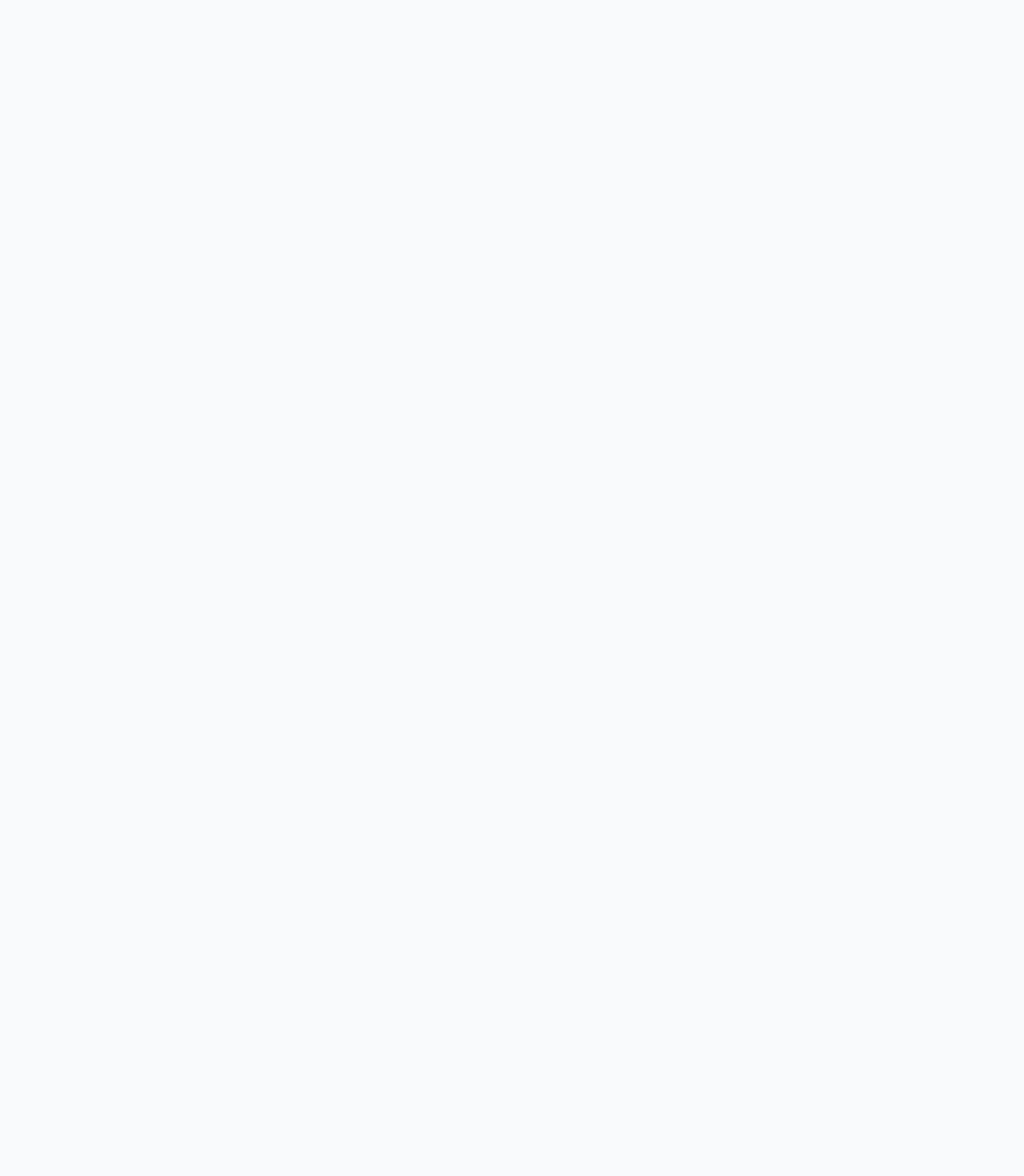
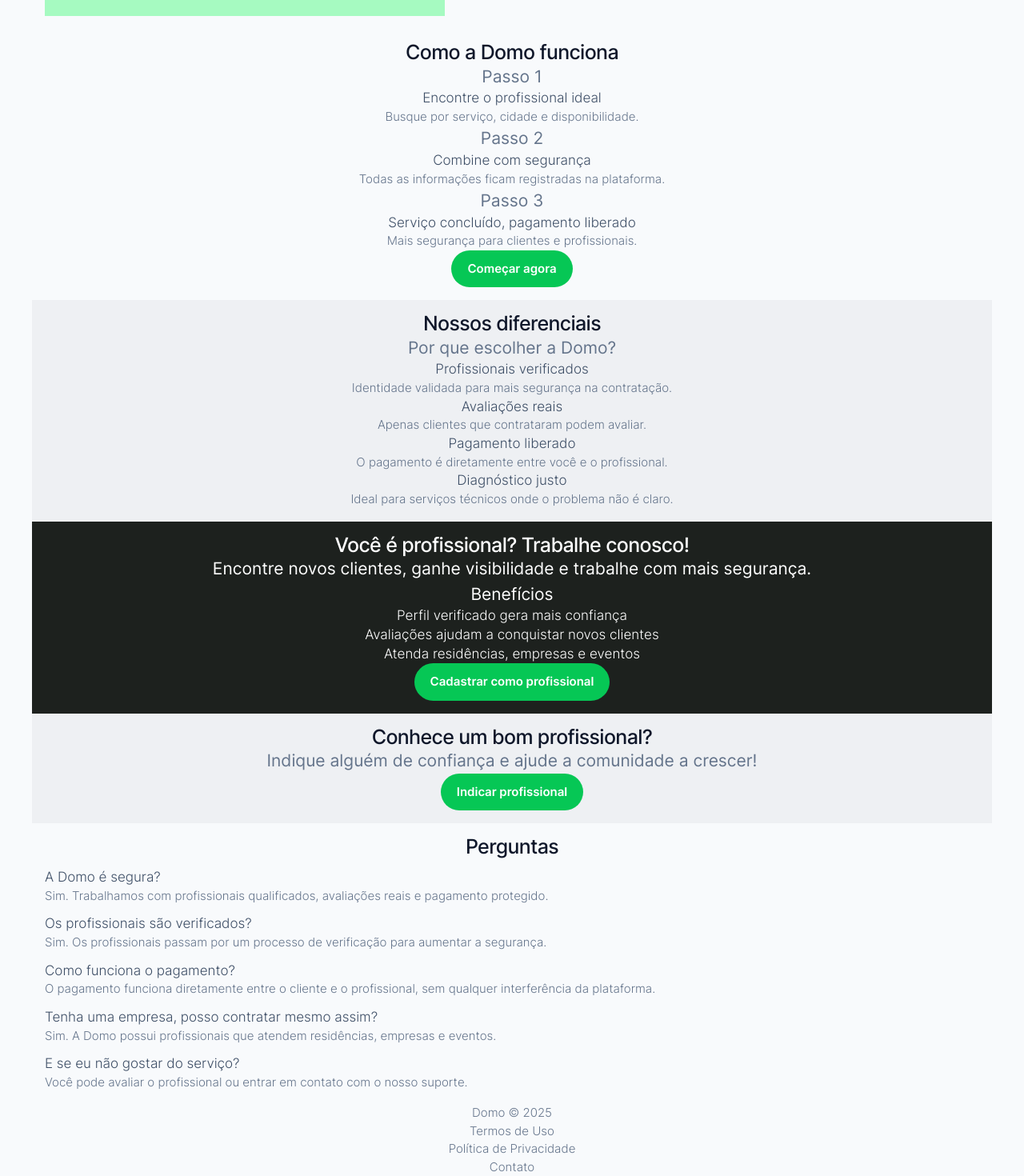
Before and after one commit to arthursingularity/domo, a Next.js app: page / in a window 1280 px wide. Shown: the part 667-2137 px from the top of the page at 80% size. Before the commit the page ends 800 px from the top, so only its background shows below. Built offline with nearby package versions, Linux system fonts and the light colour scheme.

Commit message:
code updated!

```diff
--- a/src/app/globals.css
+++ b/src/app/globals.css
@@ -86,6 +86,7 @@ body {
         Uso: botões primários, header, navbar, CTAs principais,
         ícones ativos e elementos de destaque */
      --color-primary: #06C755;
+     --color-blackBg: #1D211E;
 
     /* Verde muito suave
         Uso: background de cards, seções internas,
@@ -104,6 +105,7 @@ body {
         separadores visuais e outlines neutros */
      --color-border: #CBD5E1;
      --color-lightGray: #E7E9EB;
+     --color-lightGray2: #EEF0F3;
 
     /* Background geral do sistema
         Uso: fundo padrão das páginas,
--- a/src/app/page.js
+++ b/src/app/page.js
@@ -1,6 +1,6 @@
 "use client";
 
-import Button from "@/components/ui/Button";
+import ButtonComponent from "@/components/ui/ButtonComponent";
 import InputComponent from "@/components/ui/InputComponent";
 import TextComponent from "@/components/ui/TextComponent";
 import { useState } from "react";
@@ -12,9 +12,9 @@ export default function Home() {
 
   return (
     <div className="flex justify-center">
-      <div className="text-center space-y-6">
-        <div className="md:mt-14 mt-2 flex md:w-[1200px] p-4">
-          <div className="bg-primarySoft w-[500px] h-[500px] hidden md:block">
+      <div className="text-center">
+        <div className="heroSection md:mt-14 mt-2 flex md:w-[1200px] p-4">
+          <div className="bg-primarySoft w-[545px] h-[545px] hidden md:block">
           </div>
           <div className="md:pl-10 space-y-3">
             <TextComponent type={"h1"} content={"Profissionais certos, na hora certa."} className={"text-left text-[48px]"} />
@@ -38,14 +38,15 @@ export default function Home() {
                 }}
                 className={`bg-primary text-white font-semibold text-[15px] p-2 space-y-3 transition-all ease-in-out duration-300 rounded-[41px]
               ${widthExpanded ? "md:w-[400px] w-full" : "w-[270px] buttonHover"}
-              ${heightExpanded ? "h-[282px]" : "h-[50px]"}
+              ${heightExpanded ? "h-[350px]" : "h-[50px]"}
             `}
               >
                 <p className="transition-opacity duration-200 mt-[6px]">
                   {widthExpanded ? "O que você precisa?" : "Encontrar profissional"}
                 </p>
                 {showInputs && (
-                  <div className={`divDosInputs bg-background p-3 rounded-[33px] space-y-3`}>
+                  <div className={`divDosInputs bg-background p-3 rounded-[33px]`}>
+                    <div className="space-y-3">
                       <InputComponent type={"text"} placeholder={"Profissional"} />
                       <InputComponent type={"text"} placeholder={"Cidade"} />
                       <InputComponent type={"text"} placeholder={"Quando"} />
@@ -57,20 +58,25 @@ export default function Home() {
                             setHeightExpanded(false); // depois fecha o container
                           }}
                         >
-                        <Button
+                          <ButtonComponent
                             type={"secondary"}
-                          text={"Fechar"}
+                            content={"Fechar"}
                           />
                         </div>
-                      <Button type={"primary"} text={"Pesquisar"} />
+                        <ButtonComponent type={"primary"} content={"Pesquisar"} />
                       </div>
+                    </div>
+                    <hr className="border-border mt-3" />
+                    <TextComponent type={"body"} content={"Profissionais verificados, avaliações reais e pagamento seguro"} className={"mt-2"} />
                   </div>
                 )}
               </div>
             </div>
           </div>
         </div>
-        <div className="bg-lightGray w-full h-[500px] p-4 flex justify-center space-x-4 md:hidden">
+        <div className="profissionalCards bg-blackBg w-full p-4 md:hidden space-y-4 mt-4">
+          <TextComponent type={"h15"} content={"Os melhores perto de você"} className={"text-white"}/>
+          <div className="flex justify-center space-x-4">
             <div>
               <img
                 className="w-[180px]"
@@ -85,6 +91,91 @@ export default function Home() {
             </div>
           </div>
         </div>
+        <div className="comoFunciona p-4">
+          <TextComponent type={"h15"} content={"Como a Domo funciona"} />
+          <div>
+            <TextComponent type={"h2"} content={"Passo 1"} />
+            <TextComponent type={"h3"} content={"Encontre o profissional ideal"} />
+            <TextComponent type={"body"} content={"Busque por serviço, cidade e disponibilidade."} />
+          </div>
+          <div>
+            <TextComponent type={"h2"} content={"Passo 2"} />
+            <TextComponent type={"h3"} content={"Combine com segurança"} />
+            <TextComponent type={"body"} content={"Todas as informações ficam registradas na plataforma."} />
+          </div>
+          <div>
+            <TextComponent type={"h2"} content={"Passo 3"} />
+            <TextComponent type={"h3"} content={"Serviço concluído, pagamento liberado"} />
+            <TextComponent type={"body"} content={"Mais segurança para clientes e profissionais."} />
+          </div>
+          <ButtonComponent type={"primary"} content={"Começar agora"} />
+        </div>
+        <div className="diferenciais p-4 bg-lightGray2">
+          <TextComponent type={"h15"} content={"Nossos diferenciais"} />
+          <TextComponent type={"h2"} content={"Por que escolher a Domo?"} />
+          <div>
+            <TextComponent type={"h3"} content={"Profissionais verificados"} />
+            <TextComponent type={"body"} content={"Identidade validada para mais segurança na contratação."} />
+          </div>
+          <div>
+            <TextComponent type={"h3"} content={"Avaliações reais"} />
+            <TextComponent type={"body"} content={"Apenas clientes que contrataram podem avaliar."} />
+          </div>
+          <div>
+            <TextComponent type={"h3"} content={"Pagamento liberado"} />
+            <TextComponent type={"body"} content={"O pagamento é diretamente entre você e o profissional."} />
+          </div>
+          <div>
+            <TextComponent type={"h3"} content={"Diagnóstico justo"} />
+            <TextComponent type={"body"} content={"Ideal para serviços técnicos onde o problema não é claro."} />
+          </div>
+        </div>
+        <div className="trabalheConosco p-4 bg-blackBg">
+          <TextComponent type={"h15"} content={"Você é profissional? Trabalhe conosco!"} className={"text-white"}/>
+          <TextComponent type={"h2"} content={"Encontre novos clientes, ganhe visibilidade e trabalhe com mais segurança."} className={"text-white"}/>
+          <div>
+            <TextComponent type={"h2"} content={"Benefícios"} className={"text-white"}/>
+            <TextComponent type={"h3"} content={"Perfil verificado gera mais confiança"} className={"text-white"}/>
+            <TextComponent type={"h3"} content={"Avaliações ajudam a conquistar novos clientes"} className={"text-white"}/>
+            <TextComponent type={"h3"} content={"Atenda residências, empresas e eventos"} className={"text-white"}/>
+            <ButtonComponent type={"primary"} content={"Cadastrar como profissional"} className={"text-white"}/>
+          </div>
+        </div>
+        <div className="indique p-4 bg-lightGray2">
+          <TextComponent type={"h15"} content={"Conhece um bom profissional?"} />
+          <TextComponent type={"h2"} content={"Indique alguém de confiança e ajude a comunidade a crescer!"} />
+          <ButtonComponent type={"primary"} content={"Indicar profissional"} />
+        </div>
+        <div className="perguntas p-4 space-y-3 text-left">
+          <TextComponent type={"h15"} content={"Perguntas"} className={"text-center"}/>
+          <div>
+            <TextComponent type={"h3"} content={"A Domo é segura?"} />
+            <TextComponent type={"body"} content={"Sim. Trabalhamos com profissionais qualificados, avaliações reais e pagamento protegido."} />
+          </div>
+          <div>
+            <TextComponent type={"h3"} content={"Os profissionais são verificados?"} />
+            <TextComponent type={"body"} content={"Sim. Os profissionais passam por um processo de verificação para aumentar a segurança."} />
+          </div>
+          <div>
+            <TextComponent type={"h3"} content={"Como funciona o pagamento?"} />
+            <TextComponent type={"body"} content={"O pagamento funciona diretamente entre o cliente e o profissional, sem qualquer interferência da plataforma."} />
+          </div>
+          <div>
+            <TextComponent type={"h3"} content={"Tenha uma empresa, posso contratar mesmo assim?"} />
+            <TextComponent type={"body"} content={"Sim. A Domo possui profissionais que atendem residências, empresas e eventos."} />
+          </div>
+          <div>
+            <TextComponent type={"h3"} content={"E se eu não gostar do serviço?"} />
+            <TextComponent type={"body"} content={"Você pode avaliar o profissional ou entrar em contato com o nosso suporte."} />
+          </div>
+        </div>
+        <footer>
+          <TextComponent type={"body"} content={"Domo © 2025"} />
+          <TextComponent type={"body"} content={"Termos de Uso"} />
+          <TextComponent type={"body"} content={"Política de Privacidade"} />
+          <TextComponent type={"body"} content={"Contato"} />
+        </footer>
+      </div>
     </div>
   );
 }
--- a/src/components/layout/NavBar.js
+++ b/src/components/layout/NavBar.js
@@ -1,4 +1,4 @@
-import Button from "../ui/Button";
+import ButtonComponent from "../ui/ButtonComponent";
 
 export default function NavBar() {
     return (
@@ -9,12 +9,12 @@ export default function NavBar() {
                 className="w-[100px] md:ml-[360px] ml-4 buttonHover"
             />
             <div className="mr-4 space-x-2">
-                <Button
-                    text={"Entrar"}
+                <ButtonComponent
+                    content={"Entrar"}
                     type={"secondary"}
                 />
-                <Button
-                    text={"Cadastrar"}
+                <ButtonComponent
+                    content={"Cadastrar"}
                     type={"primary"}
                 />
             </div>
--- a/src/components/ui/Button.js
+++ b/src/components/ui/ButtonComponent.js
@@ -1,4 +1,4 @@
-export default function Button({ type, text }) {
+export default function ButtonComponent({ type, content }) {
     const buttonVariants = {
         primary: "bg-primary text-white",
         secondary: "bg-buttonSecondary text-textPrimary",
@@ -8,7 +8,7 @@ export default function Button({ type, text }) {
         <button
             className={`font-semibold px-5 py-3 rounded-full buttonHover text-[15px] ${buttonVariants[type]}`}
         >
-            {text}
+            {content}
         </button>
     )
 }
--- a/src/components/ui/TextComponent.js
+++ b/src/components/ui/TextComponent.js
@@ -1,9 +1,10 @@
 export default function TextComponent({type, content, className}) {
     const textVariants = {
         h1: "text-[30px] md:text-[43px] font-semibold text-textPrimary leading-[1.1] tracking-tight",
-        h2: "text-[20px] font-regular text-textTertiary leading-[1.5]",
-        h3: "text-[15px] font-light text-textSecondary leading-[1.4]",
-        body: "text-[15px] font-regular leading-[1.5]",
+        h15: "text-[25px] font-medium text-textPrimary leading-[1.1] tracking-tight",
+        h2: "text-[21px] font-regular text-textTertiary leading-[1.5]",
+        h3: "text-[17px] font-light text-textSecondary leading-[1.4]",
+        body: "text-[15px] font-light leading-[1.5] text-textTertiary",
         bodySecondary: "text-[13px] font-light leading-[1.5]",
         label: "text-[12px] font-medium leading-[1]",
     }
```
Also changed, not shown: public/imagens/card.png, public/imagens/card2.png. Lines whose indentation alone changed are shown as unchanged.
